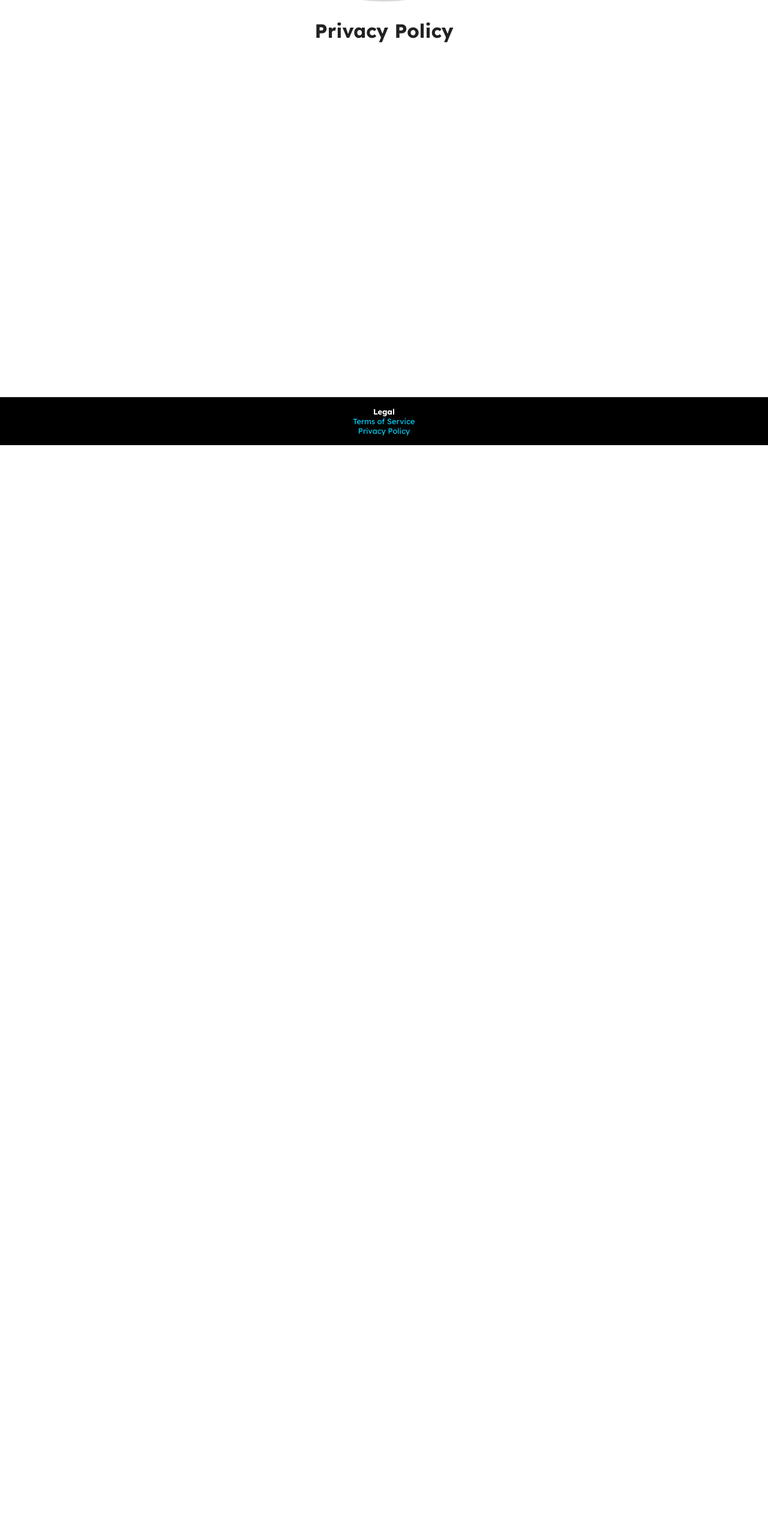
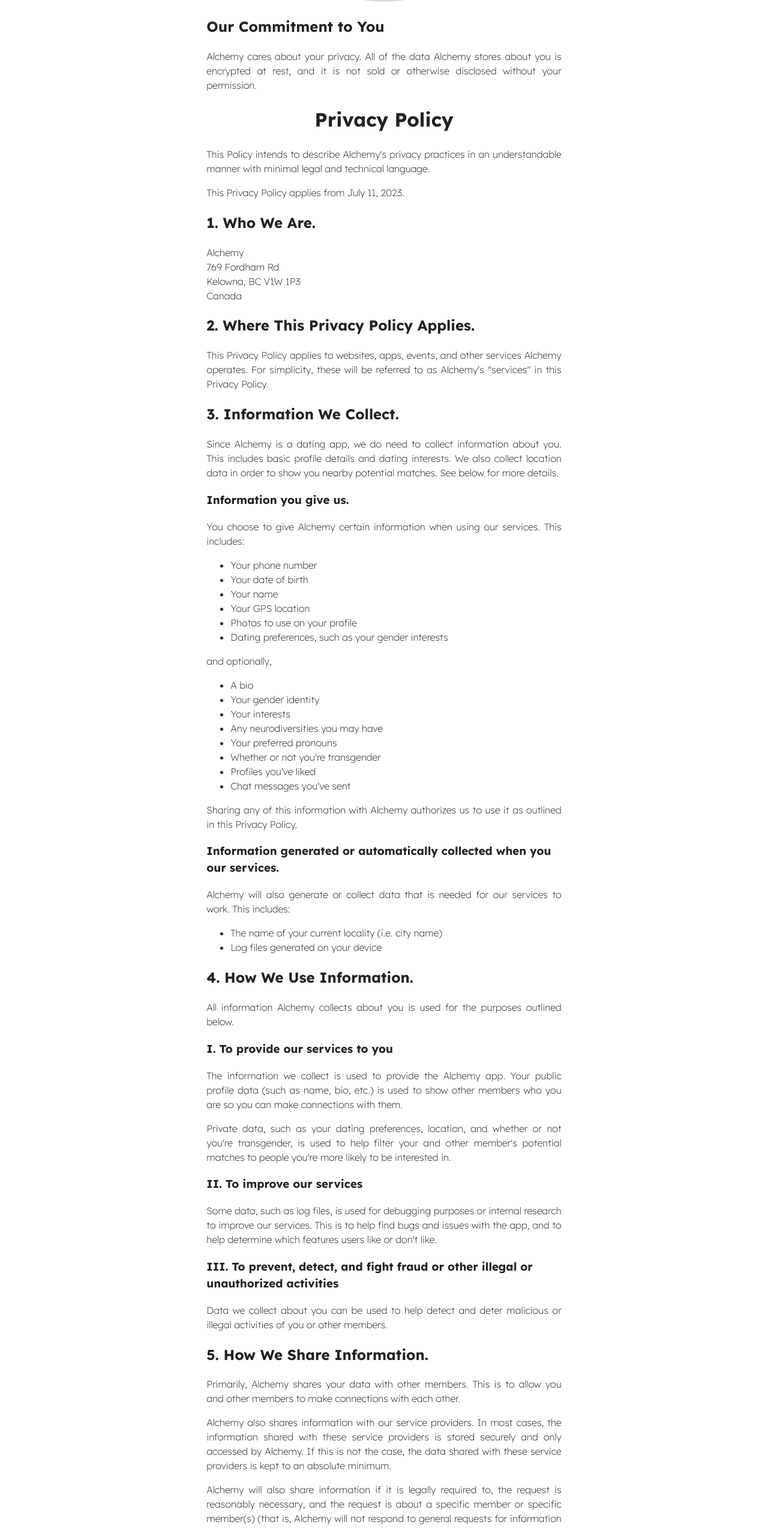
Before and after one commit to TheArchitect4855/alchemy-web, a SvelteKit app: page /legal/privacy in a window 1280 px wide. Shown: the part 250-2797 px from the top of the page at 60% size. Before the commit the page ends 992 px from the top, so only its background shows below. Built offline with nearby package versions, Linux system fonts and the light colour scheme.

Commit message:
Created privacy policy

```diff
--- a/src/routes/legal/privacy/+page.svelte
+++ b/src/routes/legal/privacy/+page.svelte
@@ -1 +1,185 @@
+<h2>Our Commitment to You</h2>
+<p>
+  Alchemy cares about your privacy. All of the data Alchemy stores about you is
+  encrypted at rest, and it is not sold or otherwise disclosed without your
+  permission.
+</p>
+
 <h1>Privacy Policy</h1>
+<p>
+  This Policy intends to describe Alchemy's privacy practices in an
+  understandable manner with minimal legal and technical language.
+</p>
+<p>This Privacy Policy applies from July 11, 2023.</p>
+
+<h2>1. Who We Are.</h2>
+<p>
+  Alchemy <br />
+  769 Fordham Rd <br />
+  Kelowna, BC V1W 1P3 <br />
+  Canada
+</p>
+
+<h2>2. Where This Privacy Policy Applies.</h2>
+<p>
+  This Privacy Policy applies to websites, apps, events, and other services
+  Alchemy operates. For simplicity, these will be referred to as Alchemy's
+  "services" in this Privacy Policy.
+</p>
+
+<h2>3. Information We Collect.</h2>
+<p>
+  Since Alchemy is a dating app, we do need to collect information about you.
+  This includes basic profile details and dating interests. We also collect
+  location data in order to show you nearby potential matches. See below for
+  more details.
+</p>
+<h3>Information you give us.</h3>
+<p>
+  You choose to give Alchemy certain information when using our services. This
+  includes:
+</p>
+<ul>
+  <li>Your phone number</li>
+  <li>Your date of birth</li>
+  <li>Your name</li>
+  <li>Your GPS location</li>
+  <li>Photos to use on your profile</li>
+  <li>Dating preferences, such as your gender interests</li>
+</ul>
+<p>and optionally,</p>
+<ul>
+  <li>A bio</li>
+  <li>Your gender identity</li>
+  <li>Your interests</li>
+  <li>Any neurodiversities you may have</li>
+  <li>Your preferred pronouns</li>
+  <li>Whether or not you're transgender</li>
+  <li>Profiles you've liked</li>
+  <li>Chat messages you've sent</li>
+</ul>
+<p>
+  Sharing any of this information with Alchemy authorizes us to use it as
+  outlined in this Privacy Policy.
+</p>
+<h3>Information generated or automatically collected when you our services.</h3>
+<p>
+  Alchemy will also generate or collect data that is needed for our services to
+  work. This includes:
+</p>
+<ul>
+  <li>The name of your current locality (i.e. city name)</li>
+  <li>Log files generated on your device</li>
+</ul>
+
+<h2>4. How We Use Information.</h2>
+<p>
+  All information Alchemy collects about you is used for the purposes outlined
+  below.
+</p>
+<h3>I. To provide our services to you</h3>
+<p>
+  The information we collect is used to provide the Alchemy app. Your public
+  profile data (such as name, bio, etc.) is used to show other members who you
+  are so you can make connections with them.
+</p>
+<p>
+  Private data, such as your dating preferences, location, and whether or not
+  you're transgender, is used to help filter your and other member's potential
+  matches to people you're more likely to be interested in.
+</p>
+<h3>II. To improve our services</h3>
+<p>
+  Some data, such as log files, is used for debugging purposes or internal
+  research to improve our services. This is to help find bugs and issues with
+  the app, and to help determine which features users like or don't like.
+</p>
+<h3>
+  III. To prevent, detect, and fight fraud or other illegal or unauthorized
+  activities
+</h3>
+<p>
+  Data we collect about you can be used to help detect and deter malicious or
+  illegal activities of you or other members.
+</p>
+<h2>5. How We Share Information.</h2>
+<p>
+  Primarily, Alchemy shares your data with other members. This is to allow you
+  and other members to make connections with each other.
+</p>
+<p>
+  Alchemy also shares information with our service providers. In most cases, the
+  information shared with these service providers is stored securely and only
+  accessed by Alchemy. If this is not the case, the data shared with these
+  service providers is kept to an absolute minimum.
+</p>
+<p>
+  Alchemy will also share information if it is legally required to, the request
+  is reasonably necessary, and the request is about a specific member or
+  specific member(s) (that is, Alchemy will not respond to general requests for
+  information such as "which members of your platform are _____?").
+</p>
+
+<h2>6. Your Rights and Choices.</h2>
+<p>
+  You're in control of your information. Below is a list of the options and
+  tools available to you regarding your information:
+</p>
+<ul>
+  <li>
+    <b>Profile and account settings in the service.</b>
+    The edit profile and settings functions allow you to access, rectify, or remove
+    information that you provided to us and that's associated directly to your account
+    within the service.
+  </li>
+  <li>
+    <b>Device permissions.</b>
+    Mobile platforms can have permission systems for specific types of device data
+    and notifications, such as pictures, location services, push notifications, and
+    advertising identifiers. You can change your settings on your device to either
+    consent or oppose the collection or processing of the corresponding information
+    or the display of the corresponding notifications. Doing this may cause certain
+    services to lose functionality.
+  </li>
+  <li>
+    <b>Uninstall.</b>
+    You can stop all information collection by Alchemy by uninstalling the app. Remember
+    that uninstalling the app does not close your account! To close your account,
+    please use the corresponding functionality on the service.
+  </li>
+  <li>
+    <b>Account closure.</b>
+    You can close your account at any time by using the corresponding functionality
+    directly on the service.
+  </li>
+</ul>
+<p>
+  You also have the right to access, delete, update, and object to the
+  collection of your information. To do any of these, you can contact Alchemy by
+  email at <a href="mailto:privacy@usealchemy.app">privacy@usealchemy.app</a>.
+  <br />
+  Please note that this will also require proof of identity to protect the information
+  and privacy of other members.
+</p>
+
+<h2>7. No Children Allowed.</h2>
+<p>
+  Alchemy is restricted to individuals who are 18 years of age or older. We do
+  not permit individuals under the age of 18 on our platform. If you suspect
+  that a member is under the age of 18, please use the reporting mechanism
+  available on the service.
+</p>
+
+<h2>8. Privacy Policy Changes.</h2>
+<p>
+  This Privacy Policy may change over time. Alchemy may not notify you, and as
+  such we recommend you regularly check
+  <a href="https://usealchemy.app/legal/privacy">our website</a> for any changes.
+</p>
+
+<h2>9. How to Contact Us.</h2>
+<p>
+  If you have any questions about this Privacy Policy, please contact us by
+  email at
+  <a href="mailto:privacy@usealchemy.app">privacy@usealchemy.app</a>.
+</p>
```
